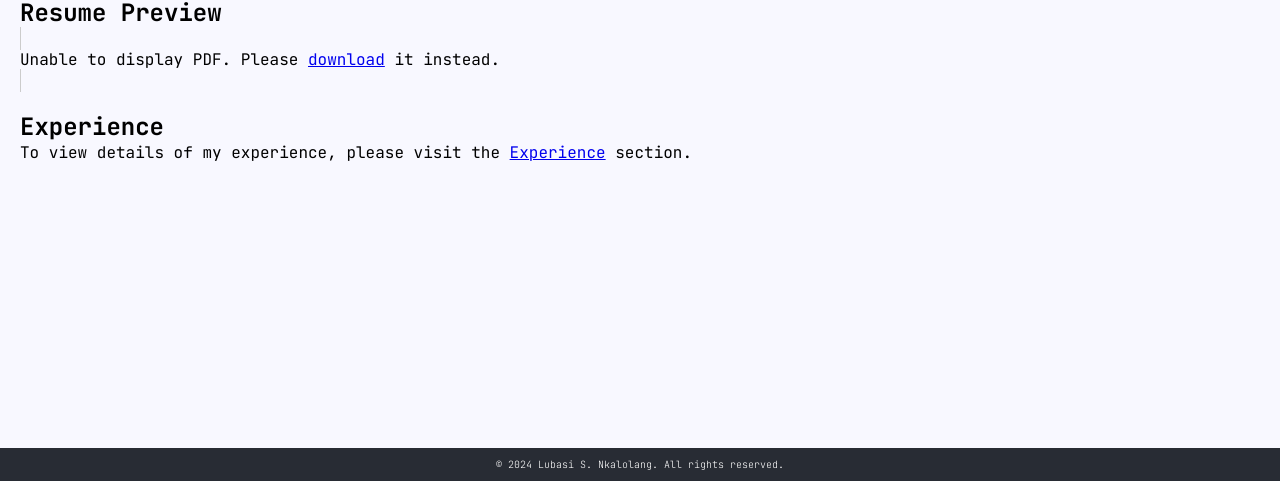
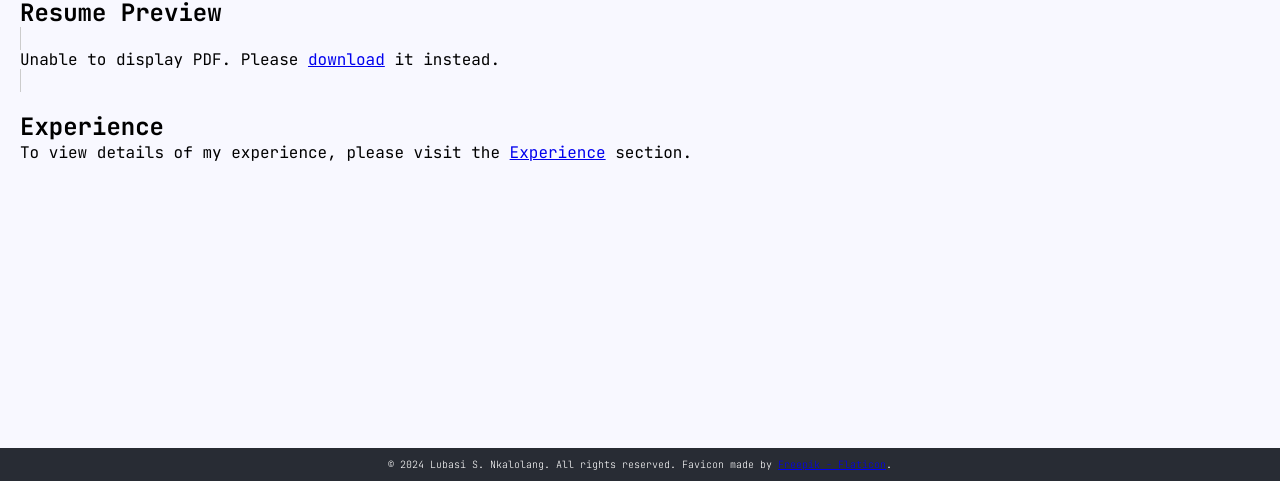
Before and after one commit to lubasinkal/Homepage, a plain HTML site: page resume.html in a window 1280 px wide. Shown: the part 319-800 px from the top of the page. Drawn offline with Linux system fonts and the light colour scheme.

Commit message:
Credit to favicon creator

```diff
--- a/resume.html
+++ b/resume.html
@@ -92,7 +92,10 @@
     </main>
 
     <footer>
-      <p>&copy; 2024 Lubasi S. Nkalolang. All rights reserved.</p>
+      <p>&copy; 2024 Lubasi S. Nkalolang. All rights reserved. Favicon made by <a
+          href="https://www.flaticon.com/free-icons/rubik" title="Rubik icons created by Freepik - Flaticon">Freepik -
+          Flaticon</a>.</p>
+      </p>
     </footer>
 
     <script src="assets/scripts.js"></script>
```
Also changed, not shown: blog.html (+4 -1 lines), contact.html (+4 -1 lines), education.html (+4 -1 lines), experience.html (+4 -1 lines), skills.html (+4 -1 lines), skills/actuarial.html (+4 -1 lines), skills/excel.html (+4 -1 lines), skills/flask.html (+4 -1 lines), skills/git.html (+4 -1 lines), skills/html_css.html (+4 -1 lines), skills/javacript.html (+4 -1 lines), skills/nodejs.html (+4 -1 lines), skills/python.html (+4 -1 lines), skills/r.html (+4 -1 lines), 1 more files.
